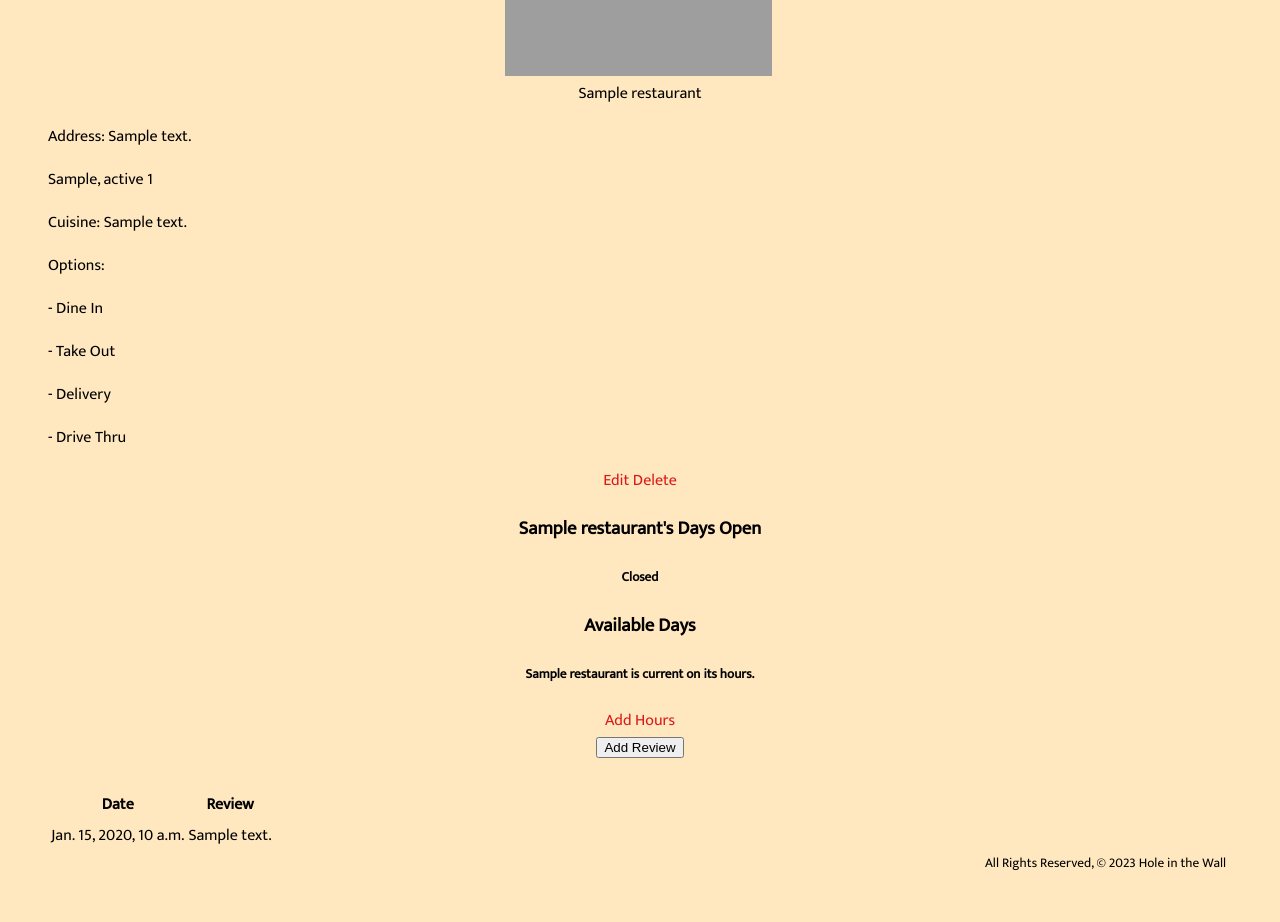
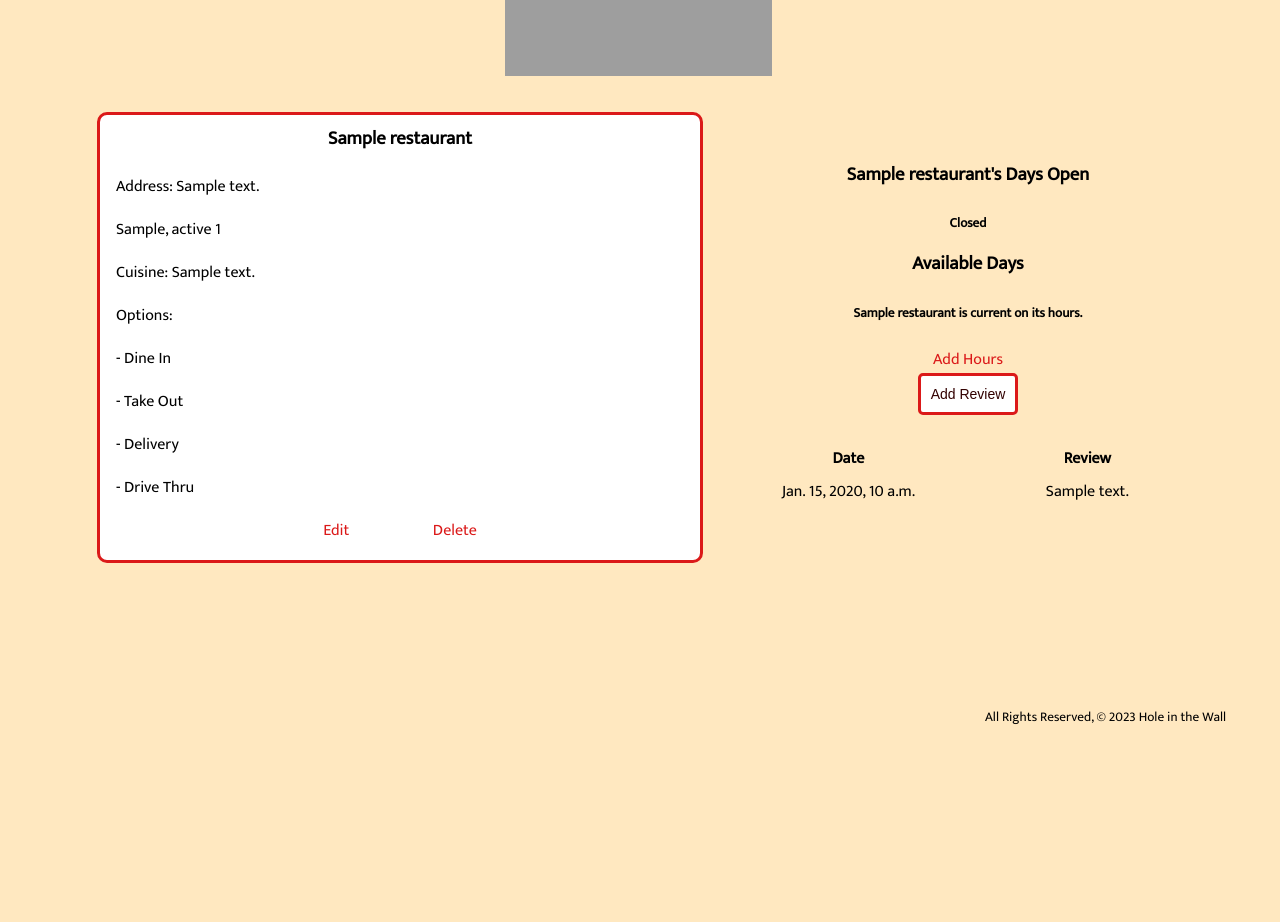
Before and after one commit to jvpati17/hole-in-the-wall, a Django app: page /restaurants/1/ in a window 1280 px wide. Shown: the part 120-1042 px from the top of the page. After the commit the page ends 844 px from the top, so only its background shows below. Run offline with Django 3.2, Linux system fonts and the light colour scheme; tables that the repository leaves empty hold one stand-in row (values such as "Sample post"); grey boxes are pictures that could not be loaded.

Commit message:
style restaurant details page, clean code in index and details

```diff
--- a/main_app/static/css/style.css
+++ b/main_app/static/css/style.css
@@ -92,11 +92,23 @@ h2 {
     text-align: center;
 }
 
+h3 {
+    margin-top: -1vh;
+}
+
 p {
     text-align: justify;
 }
 
-.rest-card {
+#whole-page{
+    padding: 3vh;
+    display: flex;
+    flex-direction: row;
+    align-items: center;
+    justify-content: center;
+}
+
+.rest-card, .rest-details {
     background-color: white;
     border: solid #db1919;
     border-radius: 10px;
@@ -105,10 +117,12 @@ p {
     width: 50%;
 }
 
-footer {
-    margin-top: auto;
-    margin-left: auto;
-    font-size: smaller;
+#edit-btn {
+    margin: 0 5vh 0 0
+}
+
+#del-btn {
+    margin: 0 0 0 5vh;
 }
 
 .submit_form {
@@ -182,3 +196,40 @@ footer {
     margin-left: 60px;
     width: 30vh;
 }
+
+.btn {
+    background-color: white;
+    color: #320101;
+    border: solid #db1919;
+    border-radius: 5px;
+    font-size: 14px;
+    padding: 10px;
+}
+
+table{
+    margin: 0 auto 0 auto;
+    width: 60vh;
+    display: flex;
+    flex-direction: column;
+    align-items: center;
+    justify-content: center;
+}
+
+tr {
+    width: 60vh;
+}
+
+th {
+    width: 30vh;
+}
+
+td {
+    width: 30vh;
+}
+
+
+footer {
+    margin-top: auto;
+    margin-left: auto;
+    font-size: smaller;
+}
--- a/main_app/templates/restaurants/detail.html
+++ b/main_app/templates/restaurants/detail.html
@@ -1,9 +1,9 @@
 {% extends 'base.html' %}
 {% block content %}
-
+<div id="whole-page">
     <div class="rest-details">
         <div>
-        <span>{{ restaurant.name }}</span>
+            <span><h3>{{ restaurant.name }}</h3></span>
             <p>Address: {{ restaurant.address }}</p>
             <p>{{ restaurant.city }}, {{ restaurant.state }} {{ restaurant.zip_code }}</p>
             <p>Cuisine: {{ restaurant.cuisine }}</p>
@@ -21,14 +21,13 @@
             <p>- Drive Thru</p>
             {% endif %}
         </div>
-</div>
-    <div>
-        <a href="{% url 'restaurants_update' restaurant.id %}">Edit</a>
-        <a href="{% url 'restaurants_delete' restaurant.id %}">Delete</a>
+        <div class="edit-and-del">
+            <a href="{% url 'restaurants_update' restaurant.id %}" id="edit-btn">Edit</a>
+            <a href="{% url 'restaurants_delete' restaurant.id %}" id="del-btn">Delete</a>
         </div>
     </div>
 
-<div class="row">
+    <div class="days-details">
         <h3>{{ restaurant.name }}'s Days Open</h3>
         {% if restaurant.day.count %}
         {% for day in restaurant.day.all %}
@@ -52,9 +51,8 @@
                 {% else %}
                 <h5>Closed</h5>
                 {% endif %}
-</div>
-    <!-- Available toys will come after this line -->
-    <div class="col s6">
+
+        <div class="unadded-days">
             <h3>Available Days</h3>
             {% if day.count %}
             {% for day in day.all %}
@@ -74,6 +72,7 @@
                         </form>
                     </div>
                 </div>
+        </div>
         {% endfor %}
         {% else %}
         <h5>{{restaurant.name}} is current on its hours.</h5>
@@ -82,6 +81,7 @@
     </div>
 
 
+    <div class="reviews">
         <form action="{% url 'add_review' restaurant.id %}" method="POST">
             {% csrf_token %}
             {{ review_form.as_p }}
--- a/main_app/templates/restaurants/index.html
+++ b/main_app/templates/restaurants/index.html
@@ -6,12 +6,10 @@
 {% for restaurant in restaurants %}
     <div class="rest-card">
         <div>
-            <span><a href="{% url 'detail' restaurant.id %}">{{ restaurant.name }}</a></span>
+            <span><a href="{% url 'detail' restaurant.id %}"><h3>{{ restaurant.name }}</h3></a></span>
                 <p>Address: {{ restaurant.address }}</p>
                 <p>{{ restaurant.city }}, {{ restaurant.state }} {{ restaurant.zip_code }}</p>
                 <p>Cuisine: {{ restaurant.cuisine }}</p>
-                <p>Days: {{ restaurant.days }}</p>
-                <p>Hours: {{ restaurant.opening_time }} - {{ restaurant.closing_time }}</p>
                 <p>Options: </p>
                 {% if restaurant.dine_in %}
                 <p>- Dine In</p>
```
Also changed, not shown: main_app/templates/base-ext.html (deleted, +0 -46 lines). Lines whose indentation alone changed are shown as unchanged.
